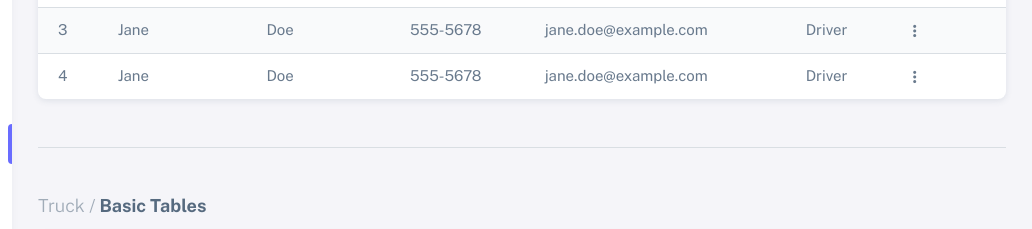
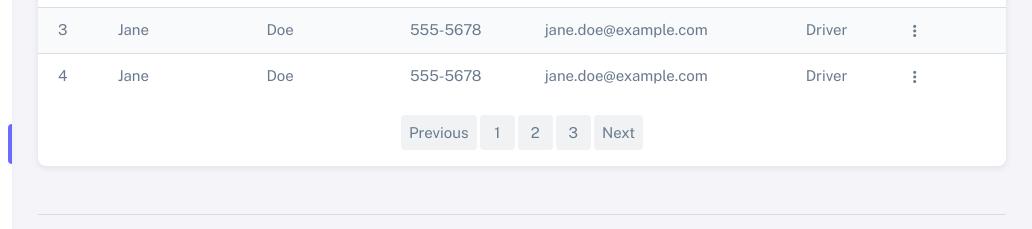
Before and after one commit to bao201102/sneat-1.0.0, a website: page html/tables-basic.html in a window 1280 px wide. Shown: the part 340-569 px from the top of the page, 248-1280 px from the left. Drawn offline with nearby package versions, Linux system fonts and the light colour scheme.

Commit message:
Update tables-basic.html

```diff
--- a/html/tables-basic.html
+++ b/html/tables-basic.html
@@ -698,7 +698,19 @@
                     </tbody>
                   </table>
                 </div>
+                <div class="pt-3">
+                  <nav aria-label="Page navigation">
+                    <ul class="pagination justify-content-center">
+                      <li class="page-item"><a class="page-link" href="#">Previous</a></li>
+                      <li class="page-item"><a class="page-link" href="#">1</a></li>
+                      <li class="page-item"><a class="page-link" href="#">2</a></li>
+                      <li class="page-item"><a class="page-link" href="#">3</a></li>
+                      <li class="page-item"><a class="page-link" href="#">Next</a></li>
+                    </ul>
+                  </nav>
+                </div>
               </div>
+
               <!--/ Striped Rows -->
 
               <hr class="my-5" />
```
